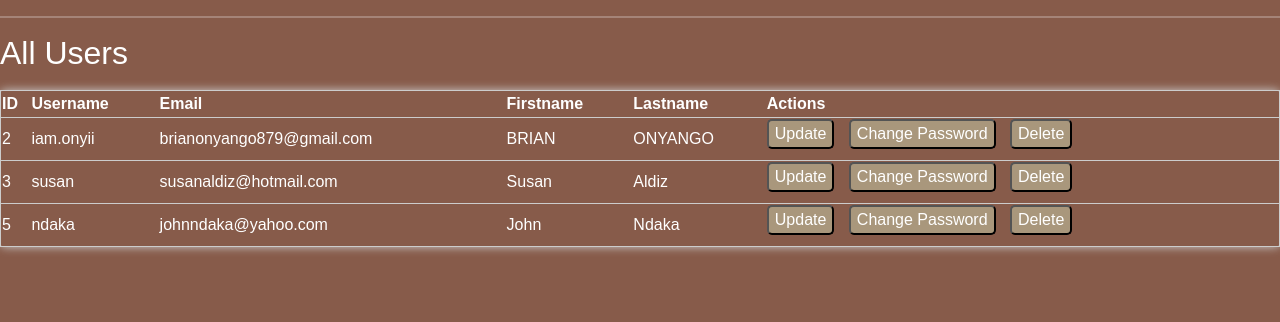
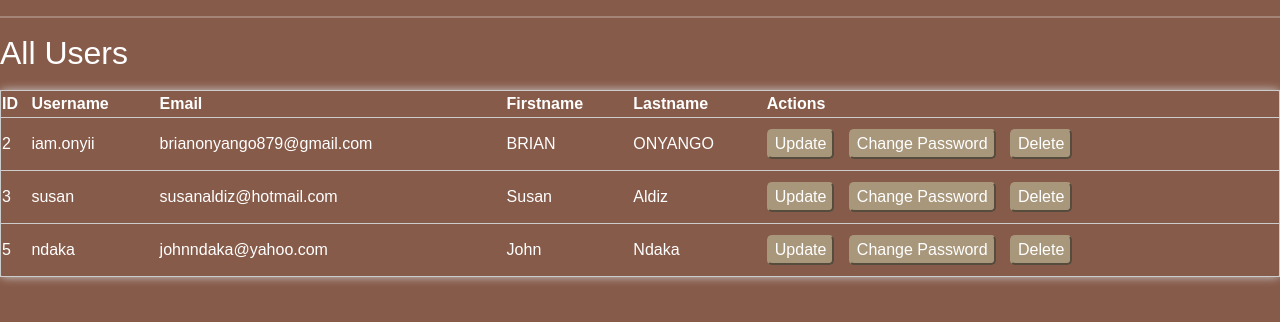
Before and after one commit to Brianonyango879/user_management_system, a Django app: page / in a window 1280 px wide. Shown: the part 100-422 px from the top of the page. Run offline with Django 5.2, Linux system fonts and the light colour scheme; data comes from the database, SQL or seed files in the repository; both versions use the stored data as it was after the commit.

Commit message:
created user management system

```diff
--- a/users/templates/users/base.html
+++ b/users/templates/users/base.html
@@ -3,7 +3,8 @@
 <head>
     <meta charset="UTF-8">
     <title>User Management System</title>
-    <link href="https://cdn.jsdelivr.net/npm/bootstrap@5.3.6/dist/css/bootstrap.min.css" rel="stylesheet" integrity="sha384-4Q6Gf2aSP4eDXB8Miphtr37CMZZQ5oXLH2yaXMJ2w8e2ZtHTl7GptT4jmndRuHDT" crossorigin="anonymous">
+    <link href="https://cdn.jsdelivr.net/npm/bootstrap@5.3.6/dist/css/bootstrap.min.css" rel="stylesheet"
+          integrity="sha384-4Q6Gf2aSP4eDXB8Miphtr37CMZZQ5oXLH2yaXMJ2w8e2ZtHTl7GptT4jmndRuHDT" crossorigin="anonymous">
     {% load static %}
     <style>
         body {
@@ -42,7 +43,7 @@
         }
 
         a:hover {
-            color: #000000;
+            color: black;
         }
 
 
@@ -55,9 +56,6 @@
             width: 50%;
             text-align: center;
             margin: auto;
-
-
-
         }
 
 
@@ -77,6 +75,8 @@
 {% endif %}
 {% block content %}
 {% endblock %}
-<script src="https://cdn.jsdelivr.net/npm/bootstrap@5.3.6/dist/js/bootstrap.bundle.min.js" integrity="sha384-j1CDi7MgGQ12Z7Qab0qlWQ/Qqz24Gc6BM0thvEMVjHnfYGF0rmFCozFSxQBxwHKO" crossorigin="anonymous"></script>
+<script src="https://cdn.jsdelivr.net/npm/bootstrap@5.3.6/dist/js/bootstrap.bundle.min.js"
+        integrity="sha384-j1CDi7MgGQ12Z7Qab0qlWQ/Qqz24Gc6BM0thvEMVjHnfYGF0rmFCozFSxQBxwHKO"
+        crossorigin="anonymous"></script>
 </body>
 </html>
--- a/users/templates/users/update_user.html
+++ b/users/templates/users/update_user.html
@@ -2,15 +2,16 @@
 
 {% block content %}
 <h2>Update User</h2>
-<div class="card-body" style="width: 60rem; margin: auto; padding: 10px; border: 1px solid #ccc; border-radius: 5px; box-shadow: 0 0 10px #ccc;" >
+<div class="card-body"
+     style="width: 60rem; margin: auto; padding: 10px; border: 1px solid #ccc; border-radius: 5px; box-shadow: 0 0 10px #ccc;">
     <form method="POST">
         {% csrf_token %}
         {{ form.as_p }}
 
-</form>
         <div class="card-footer"
              style="text-align: center; margin-top: 10px; border-top: 1px solid #A9977C; padding: 10px; border-radius: 0 0 5px 5px;">
             <button type="submit" class="btn btn-success" style="background-color: #A9977C">Update</button>
         </div>
+    </form>
 </div>
 {% endblock %}
--- a/users/templates/users/user_list.html
+++ b/users/templates/users/user_list.html
@@ -19,13 +19,13 @@
         <td>{{ user.first_name }}</td>
         <td>{{ user.last_name }}</td>
         <td>
-            <button style="background-color: #A9977C; margin-right: 10px; margin-bottom: 10px; border-radius: 5px;">
+            <button style="background-color: #A9977C; margin-right: 10px; margin-bottom: 10px; border-radius: 5px; border-color: #A9977C; margin-top: 10px">
                 <a href="{% url 'update_user' user.id %}" style="text-decoration: none">Update</a>
             </button>
-            <button style="background-color: #A9977C; margin-right: 10px; margin-bottom: 10px; border-radius: 5px;">
+            <button style="background-color: #A9977C; margin-right: 10px; margin-bottom: 10px; border-radius: 5px; border-color: #A9977C; margin-top: 10px">
                 <a href="{% url 'change_password' user.id %}" style="text-decoration: none">Change Password</a>
             </button>
-            <button style="background-color: #A9977C; margin-right: 10px; margin-bottom: 10px; border-radius: 5px;">
+            <button style="background-color: #A9977C; margin-right: 10px; margin-bottom: 10px; border-radius: 5px; border-color: #A9977C; margin-top: 10px">
                 <a href="{% url 'delete_user' user.id %}" style="text-decoration: none">Delete</a>
             </button>
         </td>
```
Also changed, not shown: users/templates/users/change_password.html (+4 -4 lines), users/templates/users/create_user.html (+4 -4 lines), db.sqlite3. Lines whose indentation alone changed are shown as unchanged.
